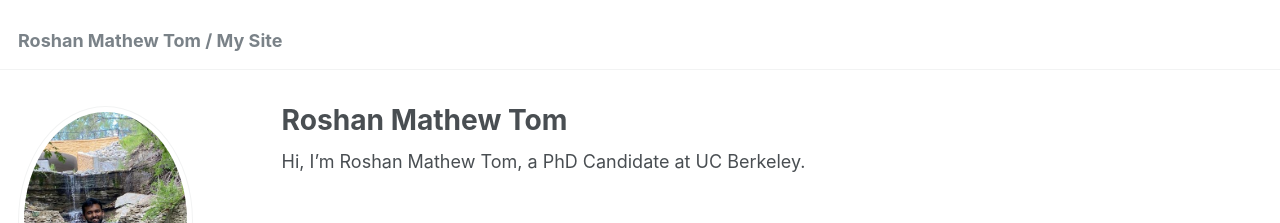
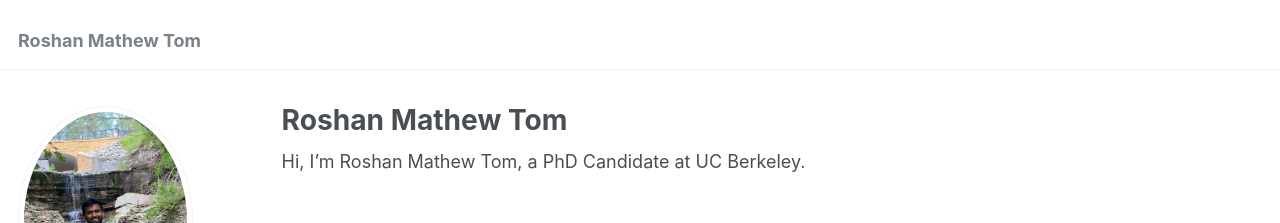
Before and after one commit to rm-tom/rm-tom.github.io, a Jekyll site: the page built from _pages/about.md, in a window 1280 px wide. Shown: the top 223 px of the page. Built offline with Jekyll 4.4.1, drawn with Linux system fonts in a browser that asks for light colours; some web fonts are replaced.

Commit message:
Update _config.yml

```diff
--- a/_config.yml
+++ b/_config.yml
@@ -8,10 +8,10 @@
 
 # Basic Site Settings
 locale                   : "en-US"
-title                    : "Roshan Mathew Tom / My Site"
+title                    : "Roshan Mathew Tom"
 title_separator          : "-"
 name                     : &name "Roshan Mathew Tom"
-description              : &description "PhD Candidate UC Berkeley"
+description              : &description "PhD Candidate"
 url                      : https://rm-tom.github.io # the base hostname & protocol for your site e.g. "https://mmistakes.github.io"
 baseurl                  : "" # the subpath of your site, e.g. "/blog"
 repository               : "rm-tom/rm-tom.github.io"
```
